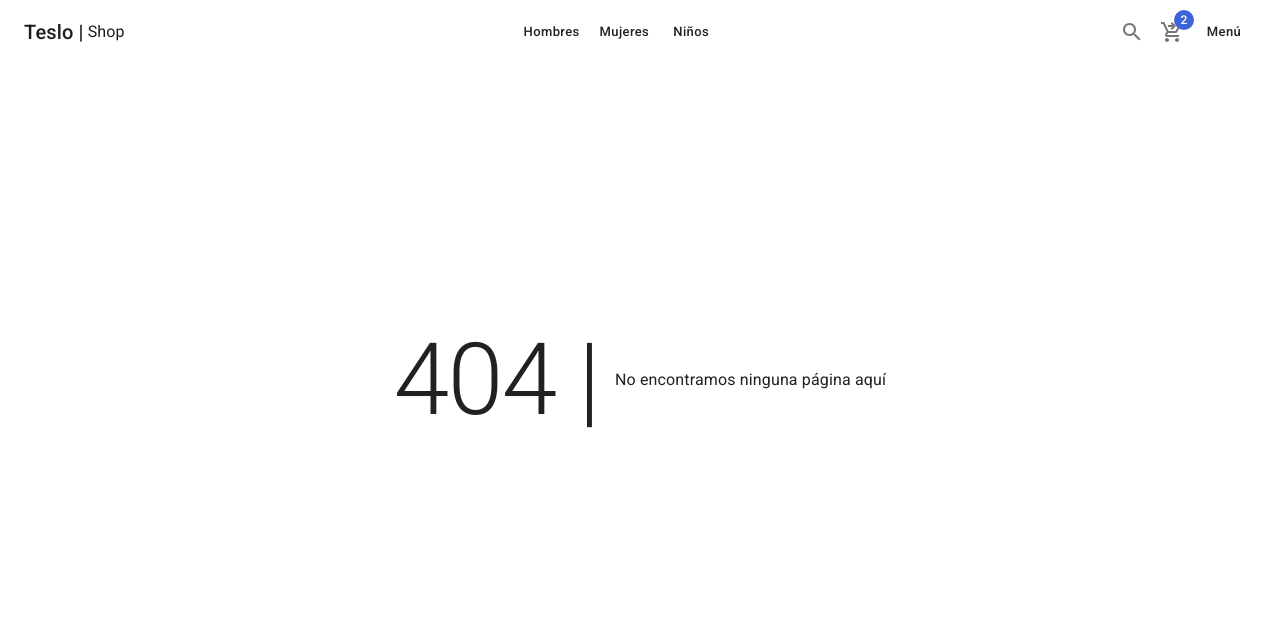
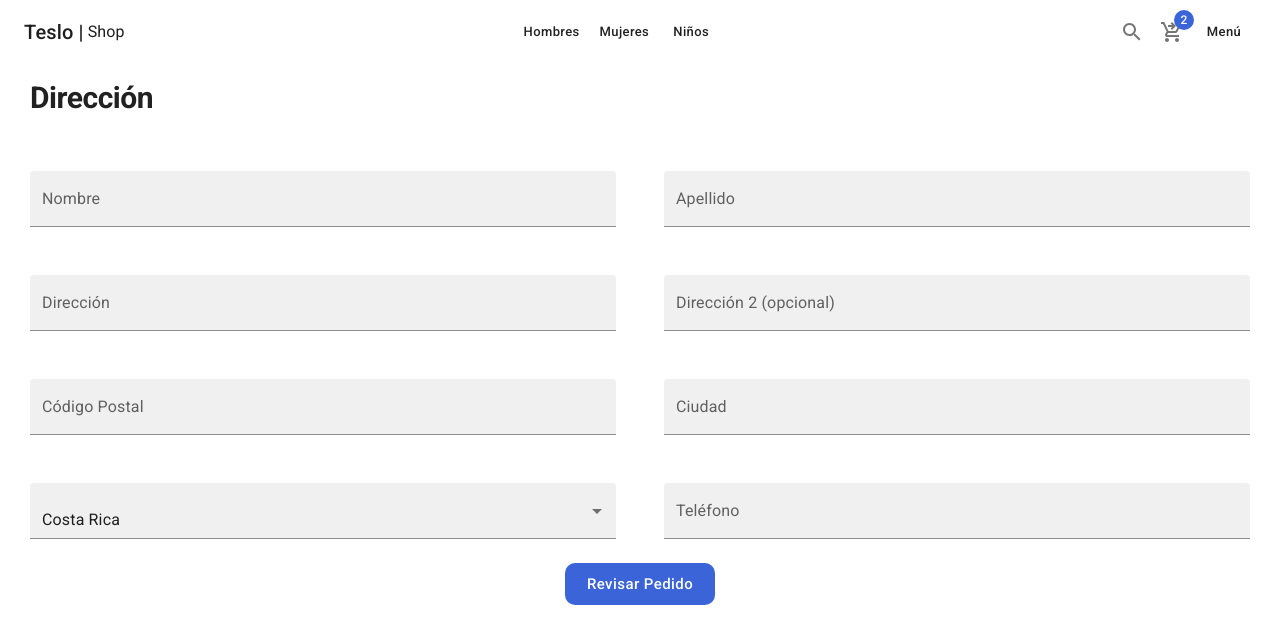
Before and after one commit to RobertoQuintero/nextjs-teslo-shop, a Next.js app: page /checkout/address in a window 1280 px wide. Before the commit this address had no page. Shown: the top 644 px of the page. Built offline with nearby package versions, Linux system fonts and the light colour scheme.

Commit message:
Termina diseño de AddressPage formulario dirección

```diff
--- a/components/cart/index.ts
+++ b/components/cart/index.ts
@@ -1 +1,3 @@
+export * from "./OrderSummary";
+
 export * from "./CartList";
--- /dev/null
+++ b/pages/checkout/address.tsx
@@ -0,0 +1,60 @@
+import { ShopLayout } from '@/components/layouts'
+import { Box, Button, FormControl, Grid, InputLabel, MenuItem, Select, TextField, Typography } from '@mui/material'
+import React from 'react'
+
+const AddressPage = () => {
+  return (
+    <ShopLayout title='Dirección' pageDescription='Confirmar dirección del destino'>
+      <Typography variant='h1'>Dirección</Typography>
+
+      <Grid container spacing={6} sx={{mt:1}}>
+        <Grid item xs={12} sm={6}>
+          <TextField label='Nombre' variant='filled' fullWidth/>
+        </Grid>
+        <Grid item xs={12} sm={6}>
+          <TextField label='Apellido' variant='filled' fullWidth/>
+        </Grid>
+
+        <Grid item xs={12} sm={6}>
+          <TextField label='Dirección' variant='filled' fullWidth/>
+        </Grid>
+        <Grid item xs={12} sm={6}>
+          <TextField label='Dirección 2 (opcional)' variant='filled' fullWidth/>
+        </Grid>
+
+        <Grid item xs={12} sm={6}>
+          <TextField label='Código Postal' variant='filled' fullWidth/>
+        </Grid>
+        <Grid item xs={12} sm={6}>
+          <TextField label='Ciudad' variant='filled' fullWidth/>
+        </Grid>
+
+        <Grid item xs={12} sm={6}>
+        <FormControl fullWidth>
+          <Select
+              variant='filled'
+              label='País'
+              value={1}
+          >
+            <MenuItem value={1}>Costa Rica</MenuItem>
+            <MenuItem value={2}>Honduras</MenuItem>
+            <MenuItem value={3}>El Salvador</MenuItem>
+            <MenuItem value={4}>México</MenuItem>
+          </Select>
+        </FormControl>
+        </Grid>
+        <Grid item xs={12} sm={6}>
+          <TextField label='Teléfono' variant='filled' fullWidth/>
+        </Grid>
+       </Grid>
+       <Box display='flex' justifyContent='center' sx={{mt:3}}>
+          <Button color='secondary' size='large' className='circular-btn'>
+            Revisar Pedido
+          </Button>
+       </Box>
+
+    </ShopLayout>
+  )
+}
+
+export default AddressPage
```
Also changed, not shown: components/cart/CartList.tsx (+17 -5 lines), components/cart/OrderSummary.tsx (added, +36 -0 lines), pages/cart/index.tsx (+4 -3 lines).
